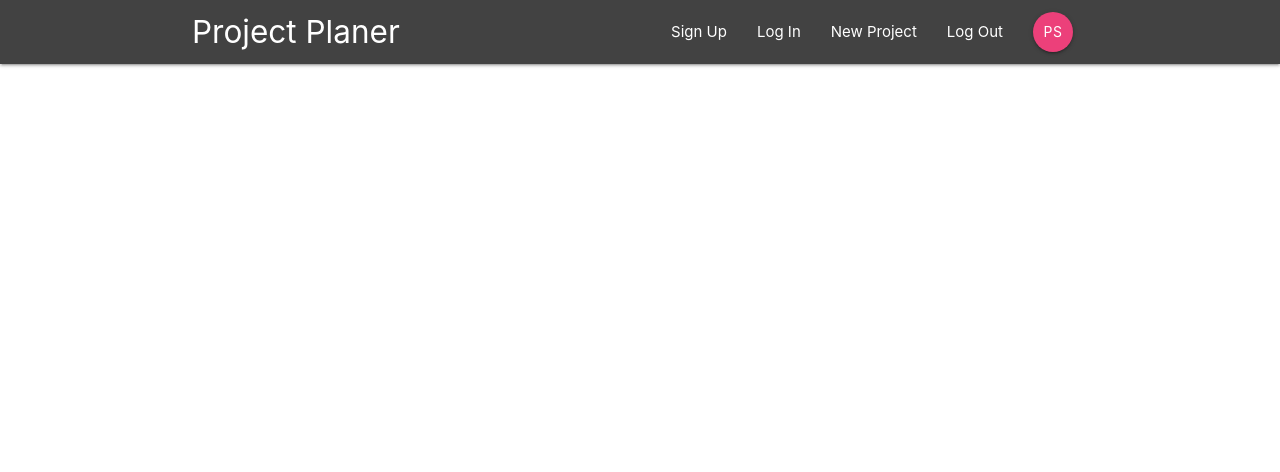
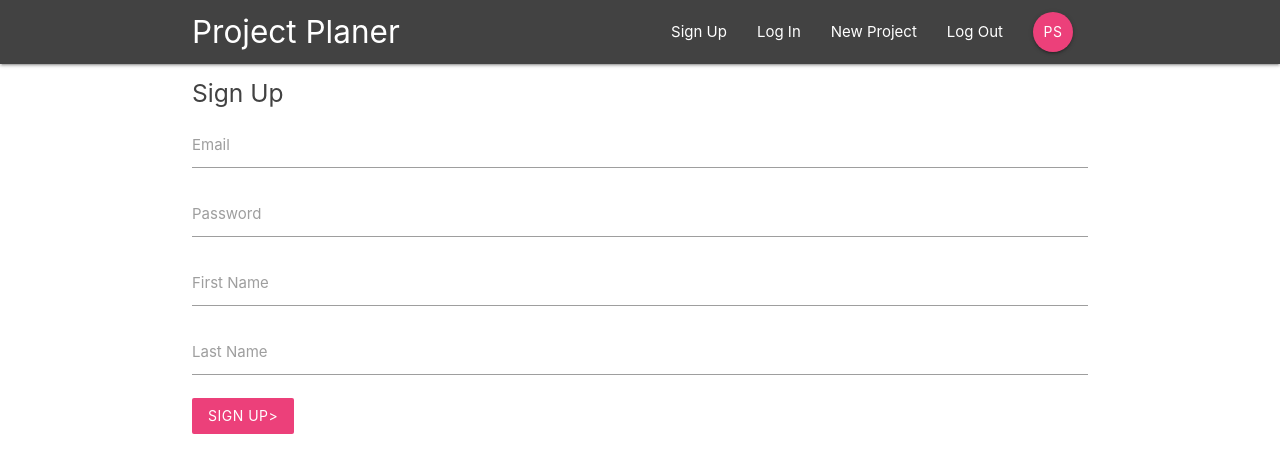
Before and after one commit to paulstandley/project-planer, a React (Create React App) app: page /signup in a window 1280 px wide. Shown: the top 472 px of the page. Built offline with nearby package versions, Linux system fonts and the light colour scheme.

Commit message:
add sign in sign out components

```diff
--- a/public/index.html
+++ b/public/index.html
@@ -41,5 +41,7 @@
       To begin the development, run `npm start` or `yarn start`.
       To create a production bundle, use `npm run build` or `yarn build`.
     -->
+     <!-- Compiled and minified JavaScript -->
+     <script src="https://cdnjs.cloudflare.com/ajax/libs/materialize/1.0.0/js/materialize.min.js"></script>
   </body>
 </html>
--- a/src/App.js
+++ b/src/App.js
@@ -1,8 +1,10 @@
 import React, { Component } from 'react';
-import { BrowserRouter, Switch, Route } from  'react-router-dom';
+import { BrowserRouter, Switch, Route } from 'react-router-dom';
 import Navbar from './components/layout/Navbar';
 import Dashboard from './components/dashboard/Dashboard';
 import ProjectDetails from './components/projects/ProjectDetails';
+import SignIn from './components/auth/SignIn';
+import SignUp from './components/auth/SignUp';
 
 class App extends Component {
   render() {
@@ -13,6 +15,8 @@
          <Switch>
            <Route exact path='/' component={Dashboard} />
            <Route path='/project/:id' component={ProjectDetails} />
+           <Route path='/signin' component={SignIn} />
+           <Route path='/signup' component={SignUp} />
          </Switch>
         </div>
       </BrowserRouter>
--- a/src/components/auth/SignIn.js
+++ b/src/components/auth/SignIn.js
@@ -0,0 +1,42 @@
+import React, { Component } from 'react';
+
+class SignIn extends Component {
+  state = {
+    email: '',
+    password: ''
+   }
+
+  handelChange = (evt) => {
+    this.setState({
+      [evt.target.id]: evt.target.value
+    });
+  }
+
+  handelSubmit = (evt) => {
+    evt.preventDefault();
+    console.log(this.state);
+  }
+
+  render() {
+    return (
+      <div className="container">
+        <form onSubmit={this.handelSubmit} className="white">
+          <h5 className="grey-text text-darken-3">Sign In</h5>
+          <div className="input-field">
+            <label htmlFor="email">Email</label>
+            <input  type="email" id="email" onChange={this.handelChange}/>
+          </div>
+          <div className="input-field">
+            <label htmlFor="password">Password</label>
+            <input  type="password" id="password" onChange={this.handelChange}/>
+          </div>
+          <div className="input-field">
+            <button className="btn pink lighten-1 z-depth-0">Login></button>
+          </div>
+        </form>
+      </div>
+     );
+  }
+}
+
+export default SignIn;
--- a/src/components/auth/SignUp.js
+++ b/src/components/auth/SignUp.js
@@ -0,0 +1,52 @@
+import React, { Component } from 'react';
+
+class SignUp extends Component {
+  state = {
+    email: '',
+    password: '',
+    firstName: '',
+    lastName: ''
+   }
+
+  handelChange = (evt) => {
+    this.setState({
+      [evt.target.id]: evt.target.value
+    });
+  }
+
+  handelSubmit = (evt) => {
+    evt.preventDefault();
+    console.log(this.state);
+  }
+
+  render() {
+    return (
+      <div className="container">
+        <form onSubmit={this.handelSubmit} className="white">
+          <h5 className="grey-text text-darken-3">Sign Up</h5>
+          <div className="input-field">
+            <label htmlFor="email">Email</label>
+            <input type="email" id="email" onChange={this.handelChange}/>
+          </div>
+          <div className="input-field">
+            <label htmlFor="password">Password</label>
+            <input  type="password" id="password" onChange={this.handelChange}/>
+          </div>
+          <div className="input-field">
+            <label htmlFor="firstName">First Name</label>
+            <input  type="text" id="firstName" onChange={this.handelChange}/>
+          </div>
+          <div className="input-field">
+            <label htmlFor="lastName">Last Name</label>
+            <input  type="text" id="lastName" onChange={this.handelChange}/>
+          </div>
+          <div className="input-field">
+            <button className="btn pink lighten-1 z-depth-0">Sign Up></button>
+          </div>
+        </form>
+      </div>
+     );
+  }
+}
+
+export default SignUp;
```
